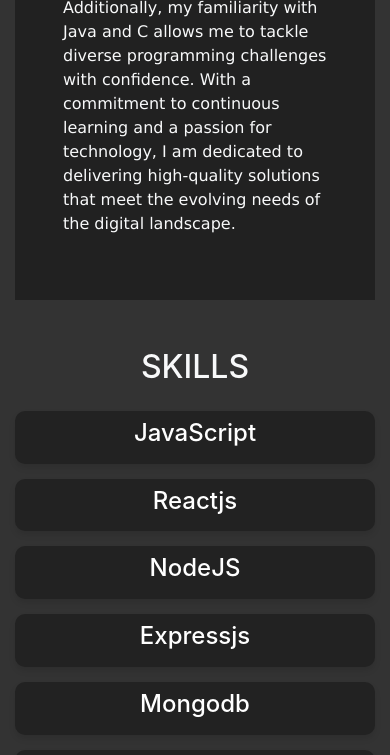
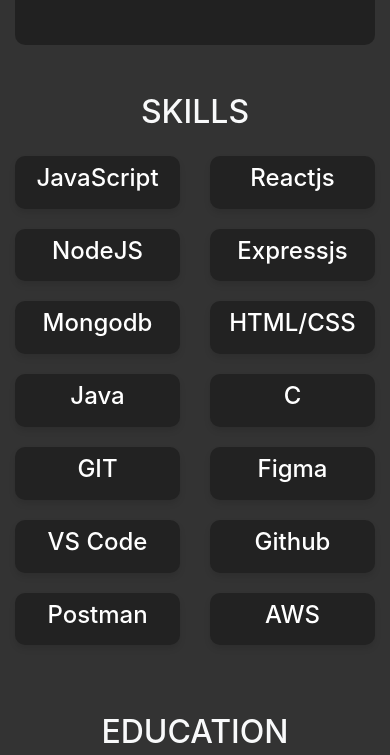
Before and after one commit to Muhammedsiyadt/MY_PORTFOLIO, a plain HTML site: page index.html in a window 390 px wide. Shown: the part 938-1693 px from the top of the page. Drawn offline with nearby package versions, Linux system fonts and the light colour scheme.

Commit message:
responsive

```diff
--- a/index.html
+++ b/index.html
@@ -41,8 +41,8 @@
     </nav>
 
     <!-- About Section -->
-    <div id="about" class="container-fluid">
-        <section class="mt-5" style="background-color: rgba(0, 0, 0, 0.345);">
+    <div id="about" class="container-fluid" style="margin-top: 62px; ">
+        <section class="" style="background-color: rgba(0, 0, 0, 0.345); border-radius: 10px; ">
             <div class="row p-5">
                 <div class="col-md-2">
                     <img style="border-radius: 1rem; object-fit: cover; cursor: pointer; transform: perspective(1000px);" src="/images/image.jpg" class="img-fluid" alt="Your Photo">
@@ -63,81 +63,83 @@
     </div>
 
     <!-- Skills Section -->
-    <section id="skills" class="container mt-5">
+    <!-- Skills Section -->
+<section id="skills" class="container mt-5  ">
     <h2 class="text-center text-light">SKILLS</h2>
     <div class="row mt-4 text-center mb-5">
-            <div class="col-md-3">
+        <div class="col-md-2 col-6">
             <div class="skill-card p-2">
                 <h4>JavaScript</h4>
             </div>
         </div>
-            <div class="col-md-3">
+        <div class="col-md-2 col-6">
             <div class="skill-card p-2">
                 <h4>Reactjs</h4>
             </div>
         </div>
-            <div class="col-md-3">
+        <div class="col-md-2 col-6">
             <div class="skill-card p-2">
                 <h4>NodeJS</h4>
             </div>
         </div>
-            <div class="col-md-3">
+        <div class="col-md-2 col-6">
             <div class="skill-card p-2">
                 <h4>Expressjs</h4>
             </div>
         </div>
-            <div class="col-md-3">
+        <div class="col-md-2 col-6">
             <div class="skill-card p-2">
                 <h4>Mongodb</h4>
             </div>
         </div>
-            <div class="col-md-3">
+        <div class="col-md-2 col-6">
             <div class="skill-card p-2">
                 <h4>HTML/CSS</h4>
             </div>
         </div>
-            <div class="col-md-3">
+        <div class="col-md-2 col-6">
             <div class="skill-card p-2">
                 <h4>Java</h4>
             </div>
         </div>
-            <div class="col-md-3">
+        <div class="col-md-2 col-6">
             <div class="skill-card p-2">
                 <h4>C</h4>
             </div>
         </div>
-            <div class="col-md-3">
+        <div class="col-md-2 col-6">
             <div class="skill-card p-2">
                 <h4>GIT</h4>
             </div>
         </div>
-            <div class="col-md-3">
+        <div class="col-md-2 col-6">
             <div class="skill-card p-2">
                 <h4>Figma</h4>
             </div>
         </div>
-            <div class="col-md-3">
+        <div class="col-md-2 col-6">
             <div class="skill-card p-2">
                 <h4>VS Code</h4>
             </div>
         </div>
-            <div class="col-md-3">
+        <div class="col-md-2 col-6">
             <div class="skill-card p-2">
                 <h4>Github</h4>
             </div>
         </div>
-            <div class="col-md-3">
+        <div class="col-md-2 col-6">
             <div class="skill-card p-2">
                 <h4>Postman</h4>
             </div>
         </div>
-            <div class="col-md-3">
+        <div class="col-md-2 col-6">
             <div class="skill-card p-2">
                 <h4>AWS</h4>
             </div>
         </div>
     </div>
 </section>
+
 
     <!-- Education Section -->
     <section id="education" class="container mt-5">
@@ -211,7 +213,8 @@
 
     <!-- Footer -->
     <footer class="container-fluid text-light p-5">
-        <p></p>
+        <p>Muhamme Siyad T</p>
+        <a style="text-decoration: none;" href="">siyadkundala10@gmail.com</a>
     </footer>
 
     <!-- Bootstrap JS and dependencies -->
--- a/script.js
+++ b/script.js
@@ -6,8 +6,11 @@
     const observer = new IntersectionObserver(entries => {
         entries.forEach(entry => {
             if (entry.isIntersecting) {
-                entry.target.classList.add('visible');
-                observer.unobserve(entry.target);
+                setTimeout(() => {
+                    entry.target.classList.add('visible');
+                }, 100); // Adjust the delay as needed
+            } else {
+                entry.target.classList.remove('visible');
             }
         });
     }, {
@@ -18,4 +21,14 @@
         section.classList.add('hidden');
         observer.observe(section);
     });
+
+    // Smooth scrolling
+    document.querySelectorAll('a[href^="#"]').forEach(anchor => {
+        anchor.addEventListener('click', function (e) {
+            e.preventDefault();
+            document.querySelector(this.getAttribute('href')).scrollIntoView({
+                behavior: 'smooth'
+            });
+        });
+    });
 });
--- a/styles.css
+++ b/styles.css
@@ -8,7 +8,9 @@
     margin-bottom: 20px;
 }
 
-.skill-card, .education-card, .portfolio-item .card {
+.skill-card,
+.education-card,
+.portfolio-item .card {
     background-color: #222;
     border-radius: 10px;
     box-shadow: 0 4px 6px rgba(0, 0, 0, 0.1);
@@ -17,19 +19,9 @@
     color: #fff;
 }
 
-.education-card:hover {
-    transform: translateY(-5px);
-    box-shadow: 0 6px 10px rgba(0, 0, 0, 0.2);
-    background: #000000;
-
-}
+.skill-card:hover,
+.education-card:hover,
 .portfolio-item .card:hover {
-    transform: translateY(-5px);
-    box-shadow: 0 6px 10px rgba(0, 0, 0, 0.2);
-    background: #000;
-
-}
-.skill-card:hover{
     transform: translateY(-5px);
     box-shadow: 0 6px 10px rgba(0, 0, 0, 0.2);
     background: #000;
@@ -44,7 +36,6 @@
 }
 
 .portfolio-item .card:hover {
-    /* transform: translateY(-10px) rotate(2deg); */
     box-shadow: 0 10px 20px rgba(255, 255, 255, 0.2);
     border-color: #b9c6d4;
 }
@@ -83,13 +74,11 @@
     border-color: #007bff;
 }
 
-/* Add this to your styles.css */
-
 /* Initial hidden state for sections */
 .hidden {
     opacity: 0;
-    transform: translateY(20px);
-    transition: opacity 0.6s ease-out, transform 0.6s ease-out;
+    transform: translateY(50px); /* Increase translateY for a more pronounced effect */
+    transition: opacity 1.2s ease-out, transform 1.2s ease-out; /* Slow down the transition */
 }
 
 /* Visible state for sections */
@@ -98,18 +87,15 @@
     transform: translateY(0);
 }
 
-
 /* Media Queries */
 @media (max-width: 768px) {
-    #about .row, #skills .row, #education .row {
-        flex-direction: column;
-    }
-
-    .portfolio-item .card-img-top {
-        height: auto;
-    }
-
-    .skill-card, .education-card {
-        margin-bottom: 15px;
+    #about p {
+        font-size: 0.9rem; /* Adjust the font size as needed */
     }
 }
+
+@media (max-width: 576px) {
+    #about p {
+        font-size: 0.8rem; /* Adjust the font size as needed */
+    }
+}
```
Lines whose indentation alone changed are shown as unchanged.
